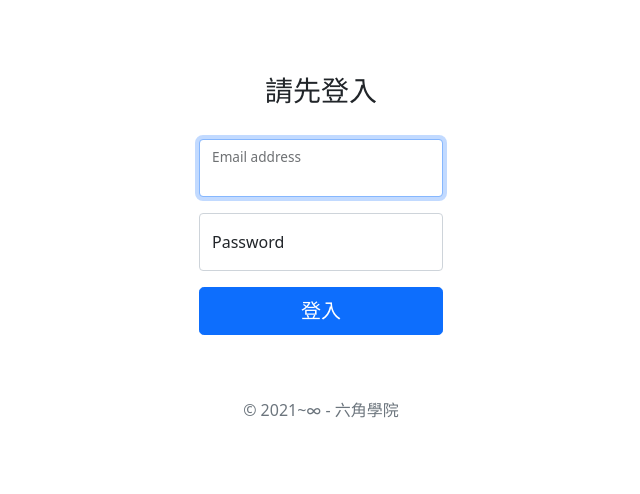
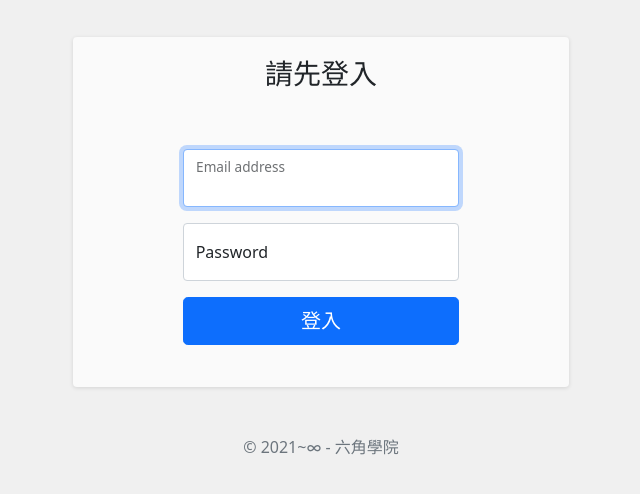
Before and after one commit to Evalin0316/apiPractice, a plain HTML site: page index.html in a window 1280 px wide. Shown: the part 144-638 px from the top of the page, without its empty margins (319-959 px from the left). Drawn offline with nearby package versions, Linux system fonts and the light colour scheme.

Commit message:
adjust css

```diff
--- a/index.html
+++ b/index.html
@@ -14,7 +14,7 @@
   <body>
     <div id="app">
       <div class="container">
-        <div class="row justify-content-center">
+        <div class="row justify-content-center section">
           <h1 class="h3 mb-3 font-weight-normal">
             請先登入
           </h1>
--- a/style.css
+++ b/style.css
@@ -2,12 +2,26 @@ html,
 body {
   height: 100%;
   text-align: center;
+
 }
 
 body {
   display: flex;
   align-items: center;
   justify-content: center;
+  background-color: #f0f0f0 !important;
+}
+
+.section{
+  background-color: #fafafa;
+  width: 496px;
+  height:350px;
+  border-radius: 4px;
+  box-shadow: 0 1px 4px 0 rgba(0, 0, 0, 0.12);
+}
+
+.section h1{
+  margin-top: 20px;
 }
 
 .form-signin {
```
